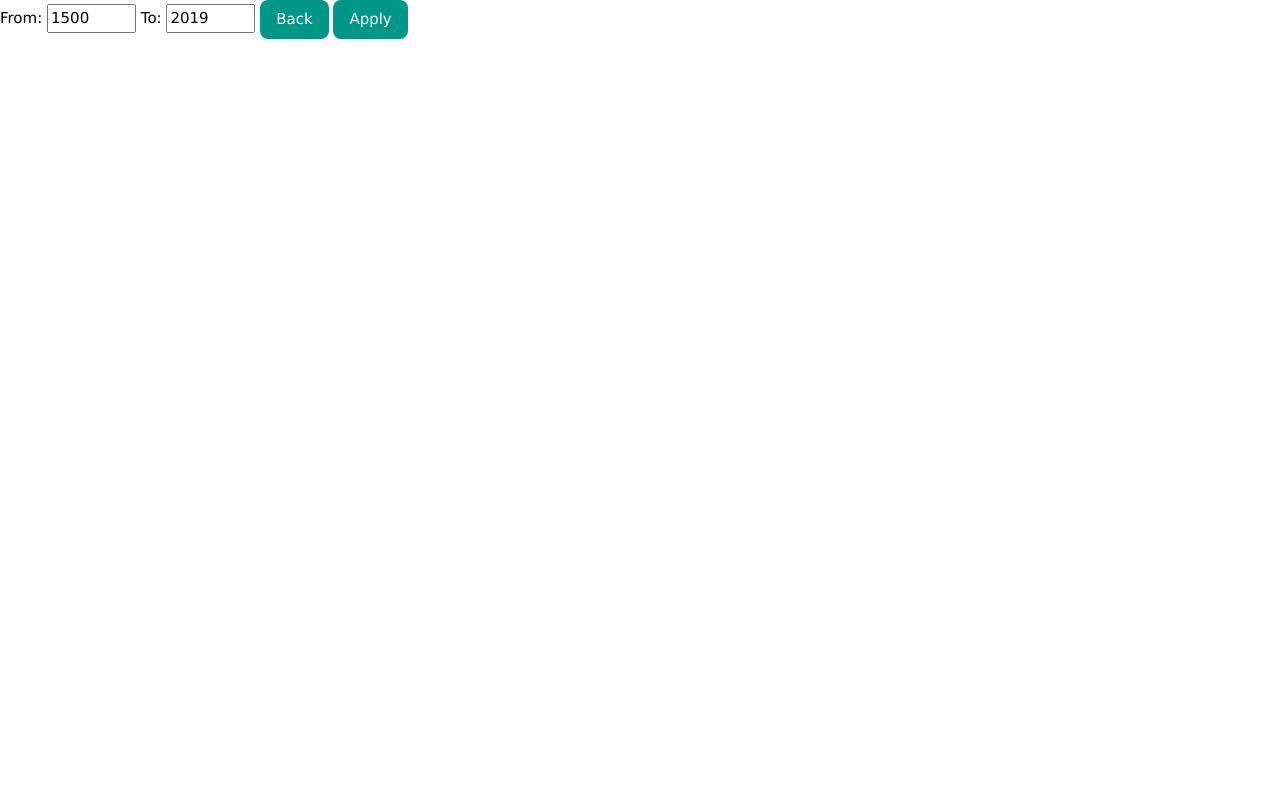
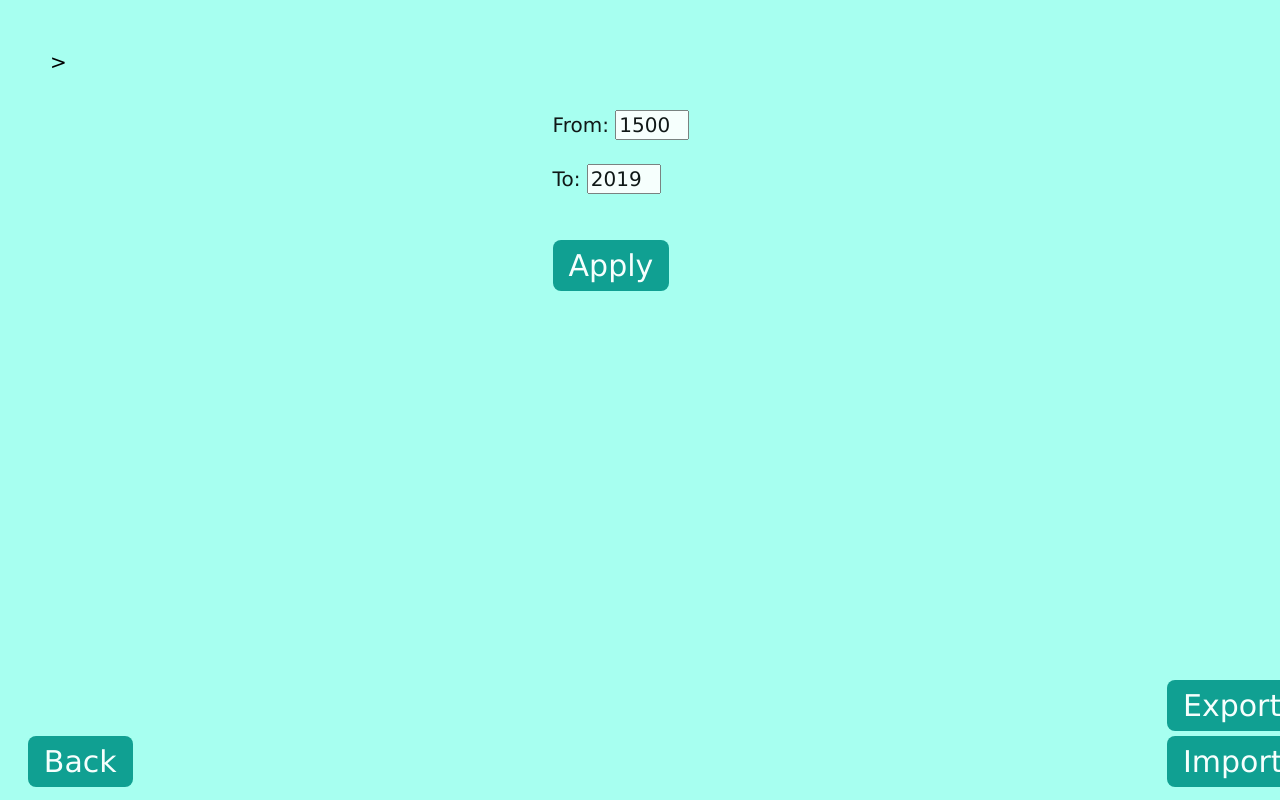
Before and after one commit to moevm/nosql1h-history-data, a website: page public/settings.html in a window 1280 px wide. Drawn offline with nearby package versions, Linux system fonts and the light colour scheme.

Commit message:
more clusters + enhance setting menu

```diff
--- a/parse.js
+++ b/parse.js
@@ -162,7 +162,7 @@ obj['dataset']['heritage_sites'].forEach(function(item, i, arr) {
 });
 
 
-const googleMapsClient = require('@google/maps').createClient({ key: 'AIzaSyBgYLdz5UmdsjnZxrJADWvMWk6mRBewD_4', Promise: Promise });
+const googleMapsClient = require('@google/maps').createClient({ key: 'YOUR KEY', Promise: Promise });
 
 for (let j = 0; j < todb.length; j++) {
     todb[j]['address'] = "Санкт-Петербург "+todb[j]['address']
--- a/public/settings.html
+++ b/public/settings.html
@@ -5,15 +5,21 @@
     <title>Settings</title>
 </head>
     <link rel="stylesheet" href="https://www.w3schools.com/w3css/4/w3.css">
-
+    <link rel="stylesheet" href="stylesheets/settings.css ">
 <body onload="onload()">
 <script src="https://cdnjs.cloudflare.com/ajax/libs/jquery/3.4.0/jquery.min.js"></script>
+<div id="input_block">
+    From: <INPUT TYPE="NUMBER" MIN="1500" MAX="2019" STEP="1" VALUE="1800" SIZE="6" id="input1">
+    <br>
+    <br>
+    To: <INPUT TYPE="NUMBER" MIN="1500" MAX="2019" STEP="1" VALUE="1900" SIZE="6" id="input2">
+</div>
 
-From: <INPUT TYPE="NUMBER" MIN="1500" MAX="2019" STEP="1" VALUE="1800" SIZE="6" id="input1">
-To:   <INPUT TYPE="NUMBER" MIN="1500" MAX="2019" STEP="1" VALUE="1900" SIZE="6" id="input2">
-<button class="w3-button w3-teal w3-round-large" type="button" id="button_setting" onclick="location.href='index.html'">Back</button>
-<button class="w3-button w3-teal w3-round-large" type="button" id="button_apply" onclick="apply()">Apply</button>
+    <button class="w3-button w3-teal w3-round-large" type="button" id="button_back" onclick="location.href='index.html'">Back</button>
+    <button class="w3-button w3-teal w3-round-large" type="button" id="button_apply" onclick="apply()">Apply</button>
 
+    <button class="w3-button w3-teal w3-round-large" type="button" id="button_export" onclick="mongoexport()" >Export</button>
+    <button class="w3-button w3-teal w3-round-large" type="button" id="button_import" onclick="mongoimport()">Import</button>
 <script>
 
     function onload() {
@@ -40,6 +46,13 @@ To:   <INPUT TYPE="NUMBER" MIN="1500" MAX="2019" STEP="1" VALUE="1900" SIZE="6"
 
 </script>
 
-
+<script>
+    function mongoexport(){
+        $.get("http://localhost:3001/", {name:"Export"})
+    }
+    function mongoimport(){
+        $.get("http://localhost:3001/", {name:"Import"})
+    }
+</script>>
 </body>
 </html>
--- /dev/null
+++ b/public/stylesheets/settings.css
@@ -0,0 +1,51 @@
+body {
+    padding: 50px;
+    font: 20px "Lucida Grande", Helvetica, Arial, sans-serif;
+    background-color: #a7fff0;
+}
+
+#input_block{
+    vertical-align: middle;
+    display: table-cell;
+    position: absolute;
+    left: 42%;
+    top: 110px;
+    opacity:0.9;
+    margin-left:15px;
+}
+
+#button_back{
+    font-size: 30px;
+    position: absolute;
+    left: 1%;
+    top: 92%;
+    opacity:0.9;
+    margin-left:15px;
+}
+
+#button_apply{
+    font-size: 30px;
+    position: absolute;
+    left: 42%;
+    top: 240px;
+    opacity:0.9;
+    margin-left:15px;
+}
+
+#button_export{
+    font-size: 30px;
+    position: absolute;
+    left: 90%;
+    top: 85%;
+    opacity:0.9;
+    margin-left:15px;
+}
+
+#button_import{
+    font-size: 30px;
+    position: absolute;
+    left: 90%;
+    top: 92%;
+    opacity:0.9;
+    margin-left:15px;
+}
```
Also changed, not shown: public/index.html (+39 -6 lines), public/javascripts/gmaps_markers.js (+48 -9 lines), server.js (+15 -1 lines).
